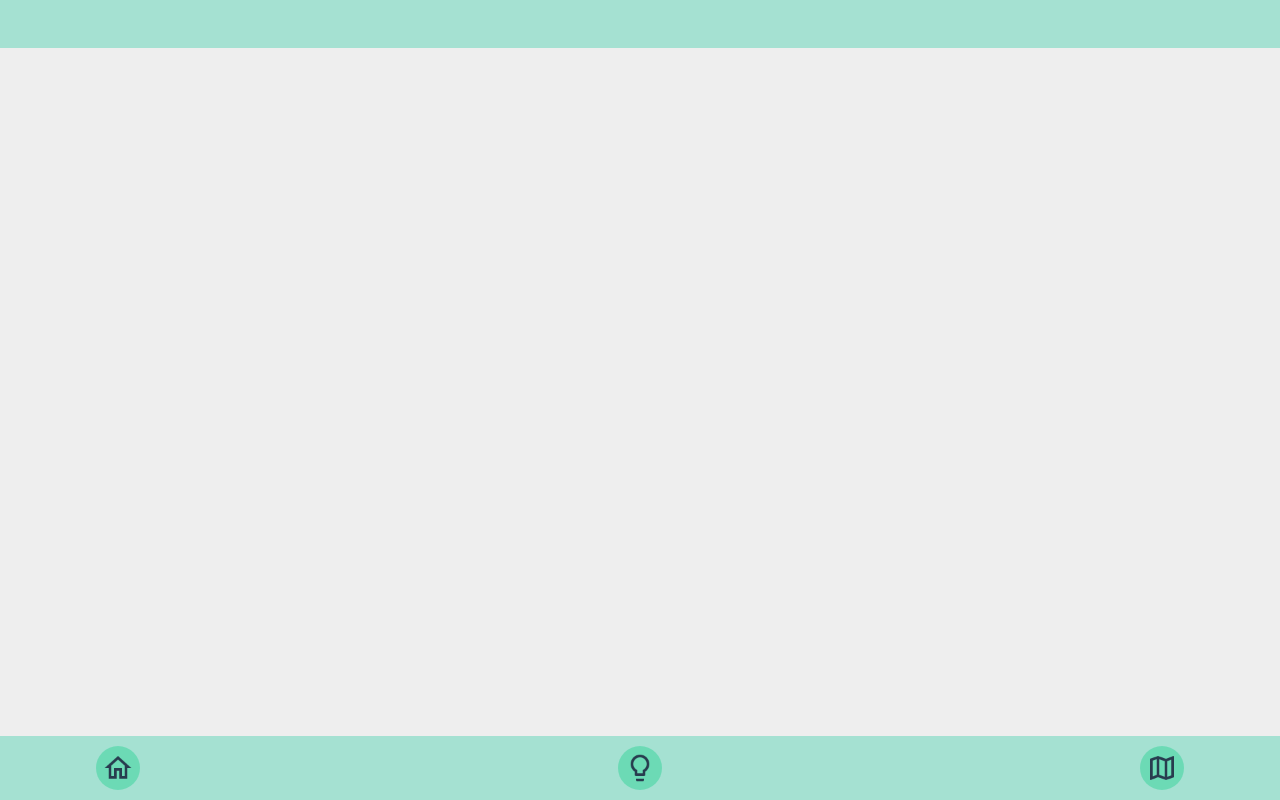
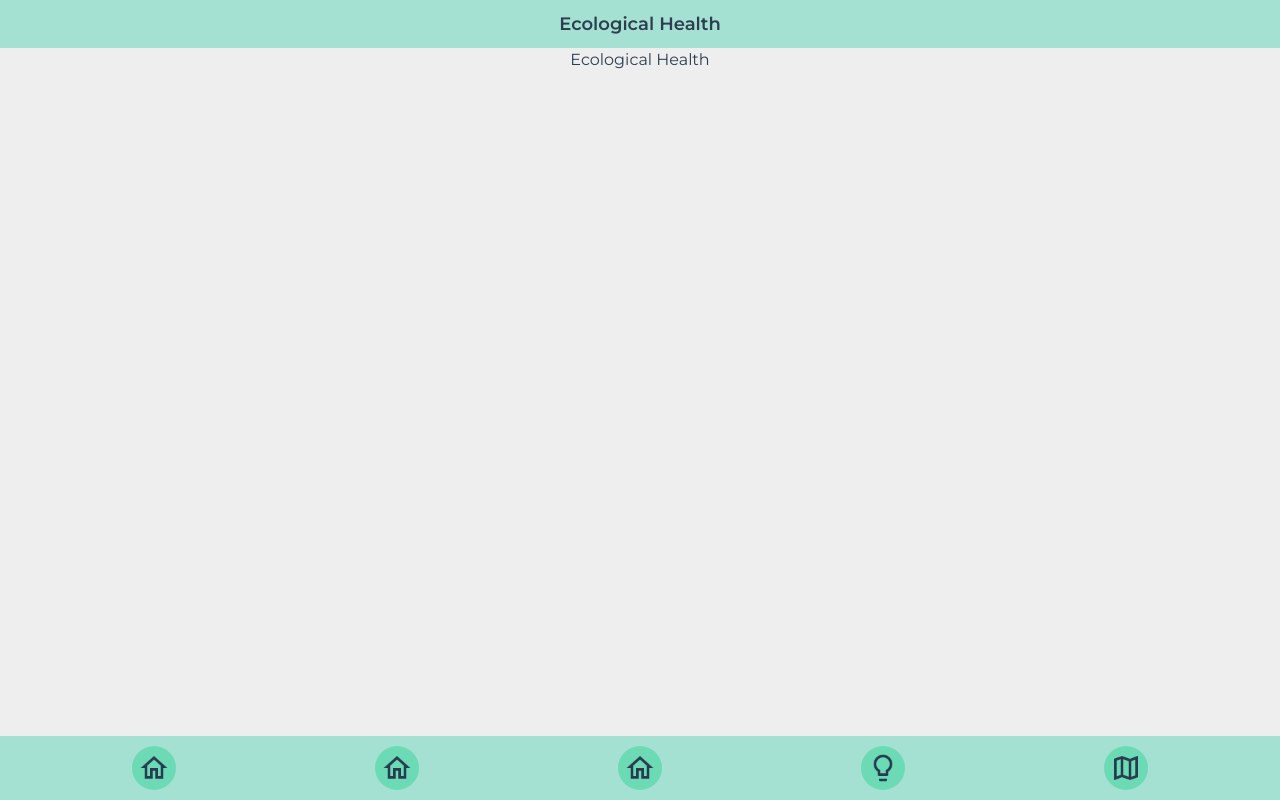
Before and after one commit to AndreasWintherMoen/trunktotree2, a Vue app in the folder client/: page /ecologicalhealth in a window 1280 px wide. Before the commit this address had no page. Built offline with nearby package versions, Linux system fonts and the light colour scheme.

Commit message:
Add empty views for ecological+economical health

```diff
--- a/client/src/App.vue
+++ b/client/src/App.vue
@@ -3,14 +3,61 @@
     <splash-screen :isLoading="isLoading" />
     <div v-if="!isLoading">
       <div class="flex items-center justify-center h-12 dnb-green">
-        <h3 class="font-bold text-lg">{{getRoute}}</h3>
+        <h3 class="font-bold text-lg">{{ getRoute }}</h3>
       </div>
       <router-view class="custom-min-height" />
       <div class="h-16"></div>
-      <div id="nav" class="fixed bottom-0 min-w-full dnb-green h-16 flex flex-row items-center justify-between px-24">
-          <router-link to="/" class="rounded-full bg-opacity-50 bg-green-400 p-1.5"><img class="nav-img" :src="`${publicPath}home-outline.png`" alt="Home"></router-link>
-          <router-link to="/insights" class="rounded-full bg-opacity-50 bg-green-400 p-1.5"><img class="nav-img" :src="`${publicPath}lightbulb-outline.png`" alt="Challenges"></router-link>
-          <router-link to="/map" class="rounded-full bg-opacity-50 bg-green-400 p-1.5"><img class="nav-img" :src="`${publicPath}map-outline.png`" alt="Map"></router-link>
+      <div
+        id="nav"
+        class="
+          fixed
+          bottom-0
+          min-w-full
+          dnb-green
+          h-16
+          flex flex-row
+          items-center
+          justify-around
+          px-8
+        "
+      >
+        <router-link
+          to="/"
+          class="rounded-full bg-opacity-50 bg-green-400 p-1.5"
+          ><img
+            class="nav-img"
+            :src="`${publicPath}home-outline.png`"
+            alt="Home"
+        /></router-link>
+        <router-link
+          to="/economichealth"
+          class="rounded-full bg-opacity-50 bg-green-400 p-1.5"
+          ><img
+            class="nav-img"
+            :src="`${publicPath}home-outline.png`"
+            alt="Economic Health"
+        /></router-link>
+        <router-link
+          to="/ecologichealth"
+          class="rounded-full bg-opacity-50 bg-green-400 p-1.5"
+          ><img
+            class="nav-img"
+            :src="`${publicPath}home-outline.png`"
+            alt="Ecologic Health"
+        /></router-link>
+        <router-link
+          to="/insights"
+          class="rounded-full bg-opacity-50 bg-green-400 p-1.5"
+          ><img
+            class="nav-img"
+            :src="`${publicPath}lightbulb-outline.png`"
+            alt="Challenges"
+        /></router-link>
+        <router-link
+          to="/map"
+          class="rounded-full bg-opacity-50 bg-green-400 p-1.5"
+          ><img class="nav-img" :src="`${publicPath}map-outline.png`" alt="Map"
+        /></router-link>
       </div>
     </div>
   </div>
@@ -35,10 +82,10 @@ export default {
     }, 2500);
   },
   computed: {
-    getRoute(){
+    getRoute() {
       return this.$route.name;
-    }
-  }
+    },
+  },
 };
 </script>
 
--- a/client/src/components/molecules/SpendingsCard.vue
+++ b/client/src/components/molecules/SpendingsCard.vue
@@ -1,7 +1,7 @@
 <template>
-  <div class="px-3 pt-3 rounded-lg shadow spending-card">
+  <div class="px-3 pt-3 rounded-lg shadow" :style="{ background: bgColor }">
     <h1 class="text-white text-center text-xl h-auto">
-      {{chartName}}
+      {{ chartName }}
     </h1>
     <circle-chart class="custom-card-margin" :chartid="chartId" />
   </div>
@@ -11,7 +11,7 @@
 import CircleChart from "../atoms/CircleChart.vue";
 
 export default {
-  props: ['chartId', 'chartName'],
+  props: ["chartId", "chartName", "bgColor"],
   components: {
     CircleChart,
   },
@@ -19,10 +19,7 @@ export default {
 </script>
 
 <style>
-.spending-card {
-  background: linear-gradient(45deg, #1bcedf, #0470dc)
-}
-.custom-card-margin{
+.custom-card-margin {
   margin: -6.5px auto;
 }
 </style>
--- a/client/src/components/pages/Dashboard.vue
+++ b/client/src/components/pages/Dashboard.vue
@@ -1,16 +1,24 @@
 <template>
   <div class="p-3">
     <div class="flex flex-col gap-3">
-      <month-selector />
-      <spendings-card :chartName="'Financial health'" :chartId="'financial-health'" />
-      <spendings-card :chartName="'Ecologic health'" :chartId="'ecologic-health'" />
+      <!-- <month-selector /> -->
+      <spendings-card
+        :chartName="'Economic health'"
+        :chartId="'economic-health'"
+        :bg-color="'linear-gradient(170deg, #4b9eaf, #0450ac)'"
+      />
+      <spendings-card
+        :chartName="'Ecologic health'"
+        :chartId="'ecologic-health'"
+        :bg-color="'linear-gradient(45deg, #3b9e3f, #34a07c)'"
+      />
     </div>
   </div>
 </template>
 
 <script>
 import SpendingsCard from "../molecules/SpendingsCard.vue";
-import MonthSelector from "../molecules/MonthSelector.vue";
+// import MonthSelector from "../molecules/MonthSelector.vue";
 
 export default {
   data() {
@@ -18,7 +26,7 @@ export default {
   },
   components: {
     SpendingsCard,
-    MonthSelector,
+    // MonthSelector,
   },
 };
 </script>
--- /dev/null
+++ b/client/src/components/pages/EcologicHealth.vue
@@ -0,0 +1,9 @@
+<template>
+  <div>Ecological Health</div>
+</template>
+
+<script>
+export default {};
+</script>
+
+<style></style>
--- /dev/null
+++ b/client/src/components/pages/EconomicHealth.vue
@@ -0,0 +1,7 @@
+<template><div>Hei</div></template>
+
+<script>
+export default {};
+</script>
+
+<style></style>
--- a/client/src/router/index.js
+++ b/client/src/router/index.js
@@ -3,8 +3,18 @@ import { createRouter, createWebHistory } from "vue-router";
 const routes = [
   {
     path: "/",
-    name: "Economic health",
+    name: "My Status",
     component: () => import("../components/pages/Dashboard.vue"),
+  },
+  {
+    path: "/economicalhealth",
+    name: "Economical Health",
+    component: () => import("../components/pages/EconomicHealth.vue"),
+  },
+  {
+    path: "/ecologicalhealth",
+    name: "Ecological Health",
+    component: () => import("../components/pages/EcologicHealth.vue"),
   },
   {
     path: "/insights",
```
